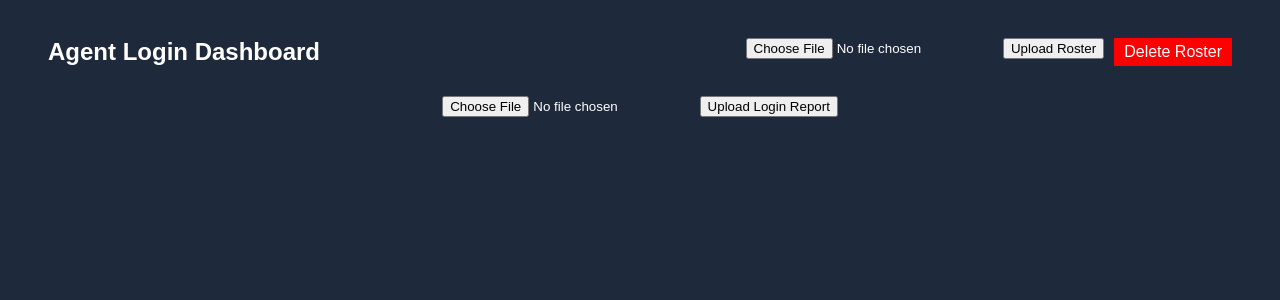
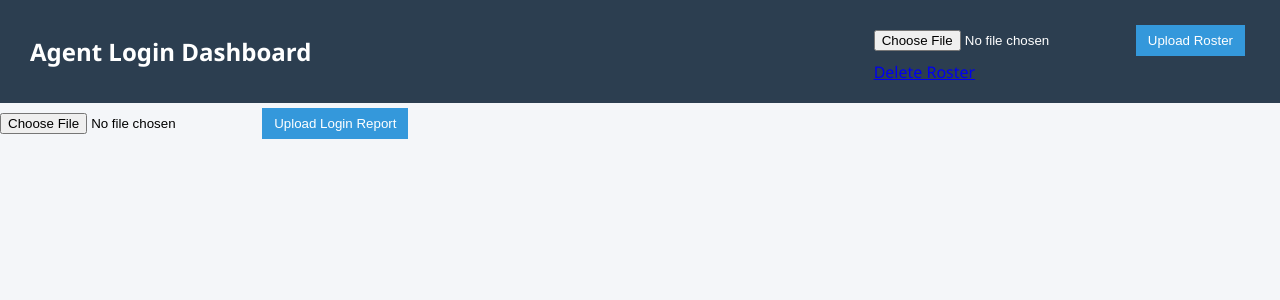
Before and after one commit to Viratmalakar/First-login-tracker, a Flask app: page / in a window 1280 px wide. Shown: the top 300 px of the page. Run offline with Flask 3, Linux system fonts and the light colour scheme.

Commit message:
Update style.css

```diff
--- a/static/style.css
+++ b/static/style.css
@@ -1,48 +1,43 @@
 body{
 
-font-family: Arial;
-background:#1e293b;
-color:white;
-text-align:center;
+font-family:Segoe UI;
+background:#f4f6f9;
+margin:0;
 
 }
 
 .topbar{
 
+background:#2c3e50;
+color:white;
+padding:15px 30px;
 display:flex;
 justify-content:space-between;
-padding:10px 40px;
 align-items:center;
-
-}
-
-.roster-box{
-
-display:flex;
-gap:10px;
 
 }
 
 table{
 
-margin:auto;
+margin:30px auto;
 border-collapse:collapse;
-margin-top:20px;
 background:white;
-color:black;
+box-shadow:0 5px 20px rgba(0,0,0,0.1);
+
+}
+
+th{
+
+background:#34495e;
+color:white;
 
 }
 
 th,td{
 
-border:1px solid #444;
-padding:6px 10px;
-
-}
-
-th{
-
-background:#ddd;
+padding:8px 12px;
+border:1px solid #ddd;
+text-align:center;
 
 }
 
@@ -53,11 +48,14 @@ font-weight:bold;
 
 }
 
-.delete-btn{
+button,.btn{
 
-background:red;
-padding:5px 10px;
+background:#3498db;
 color:white;
+border:none;
+padding:8px 12px;
+margin:5px;
+cursor:pointer;
 text-decoration:none;
 
 }
```
